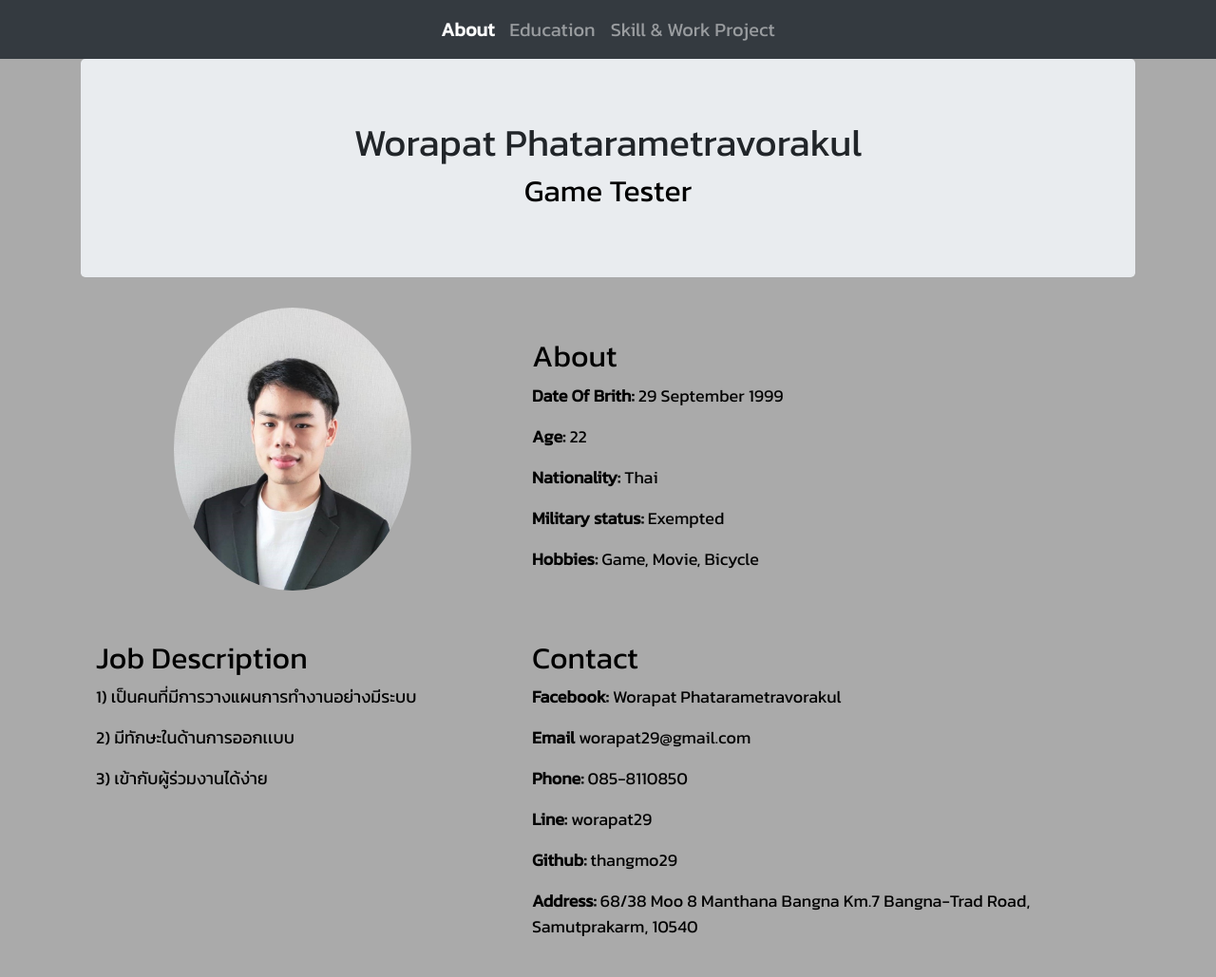
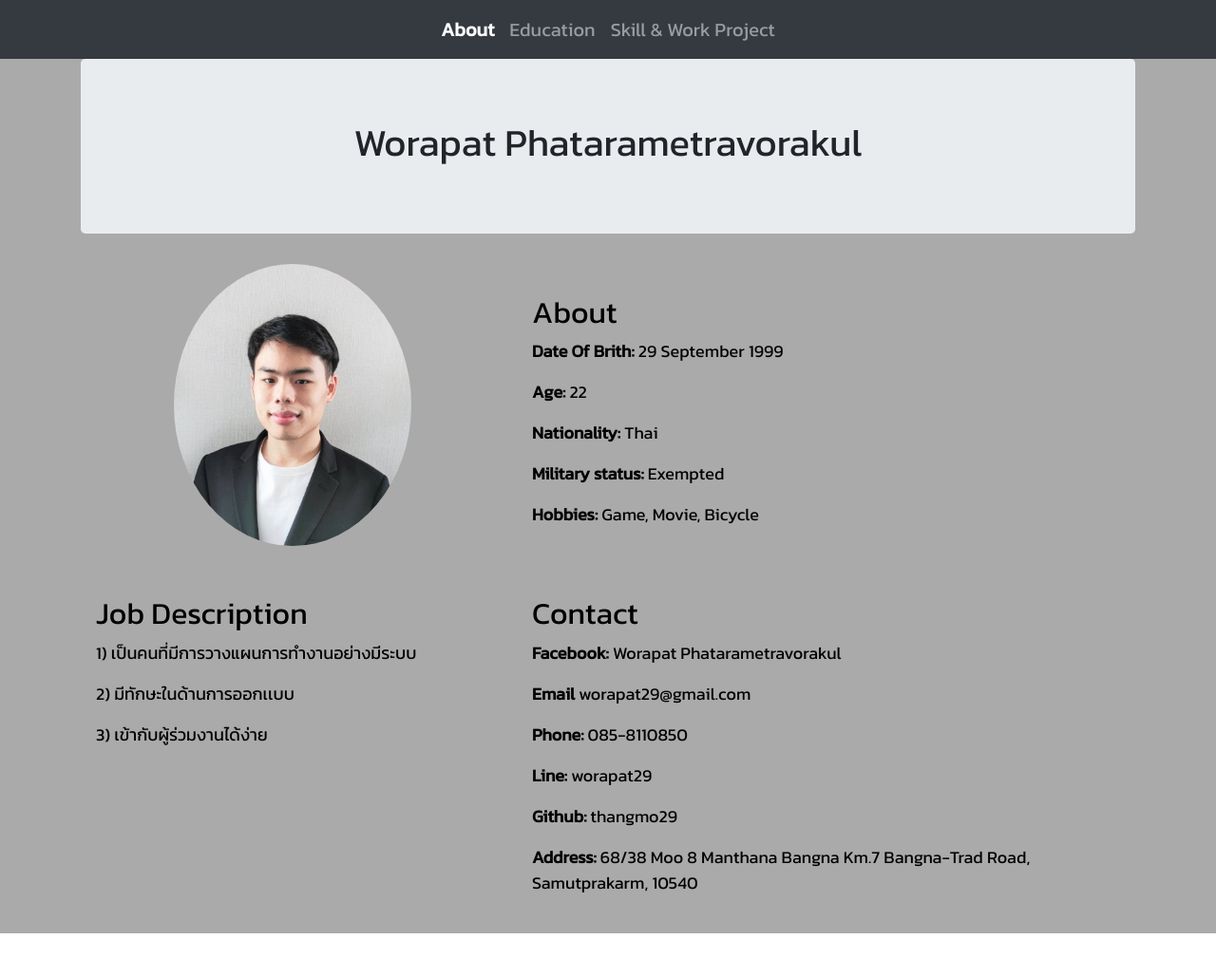
Before and after one commit to thangmo29/Portfolio, a plain HTML site: page index.html in a window 1280 px wide. Shown: the whole page at 95% size. After the commit the page ends 983 px from the top, so only its background shows below. Drawn offline with nearby package versions, Linux system fonts and the light colour scheme.

Commit message:
Update index.html

```diff
--- a/index.html
+++ b/index.html
@@ -45,7 +45,7 @@
     <div class="container">
       <div class="jumbotron text-center">
         <h1>Worapat Phatarametravorakul</h1>
-        <h2>Game Tester</h2>
+        <!--<h2>Game Tester</h2>-->
       </div>
 
       <div class="row">
```
